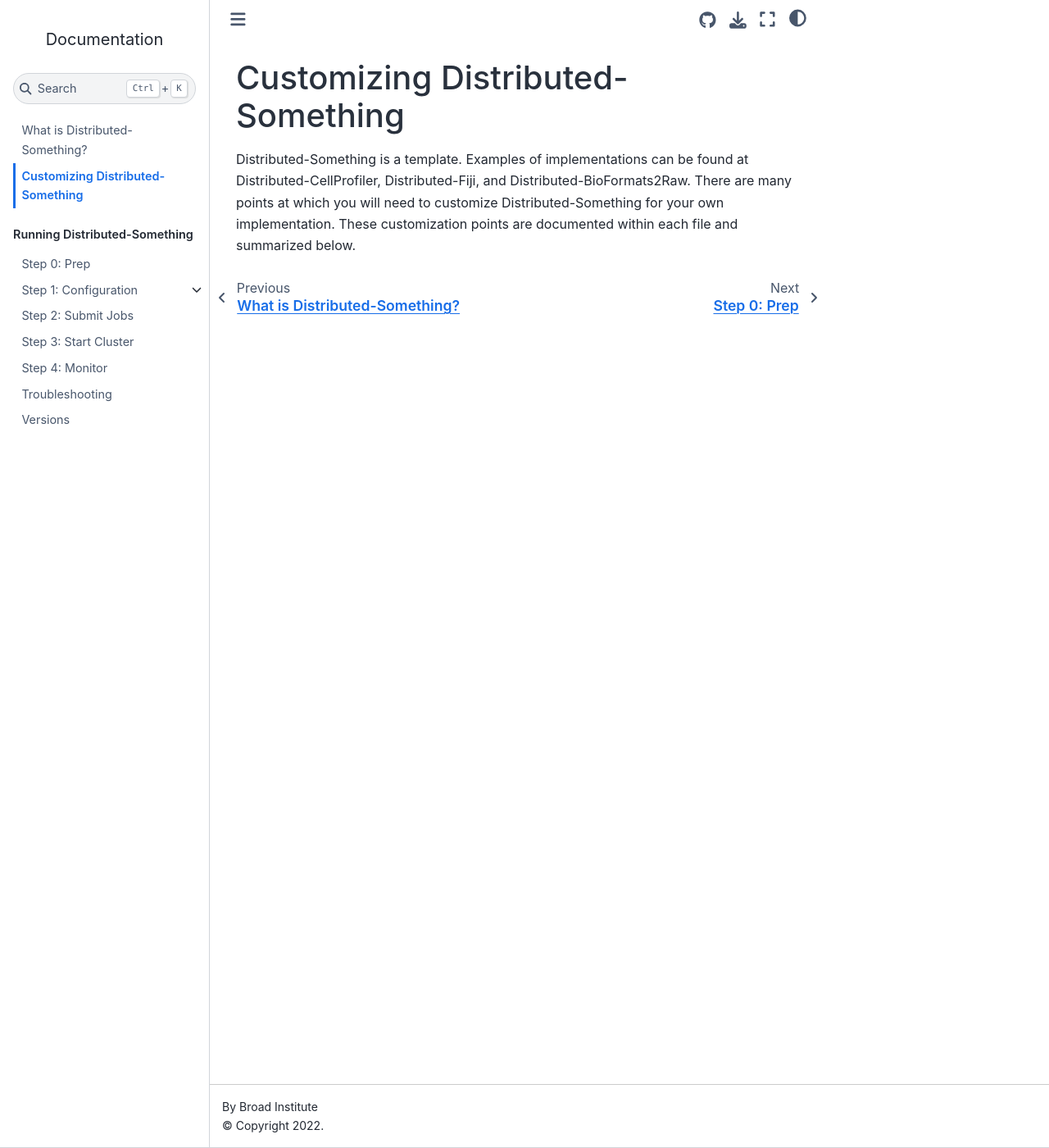
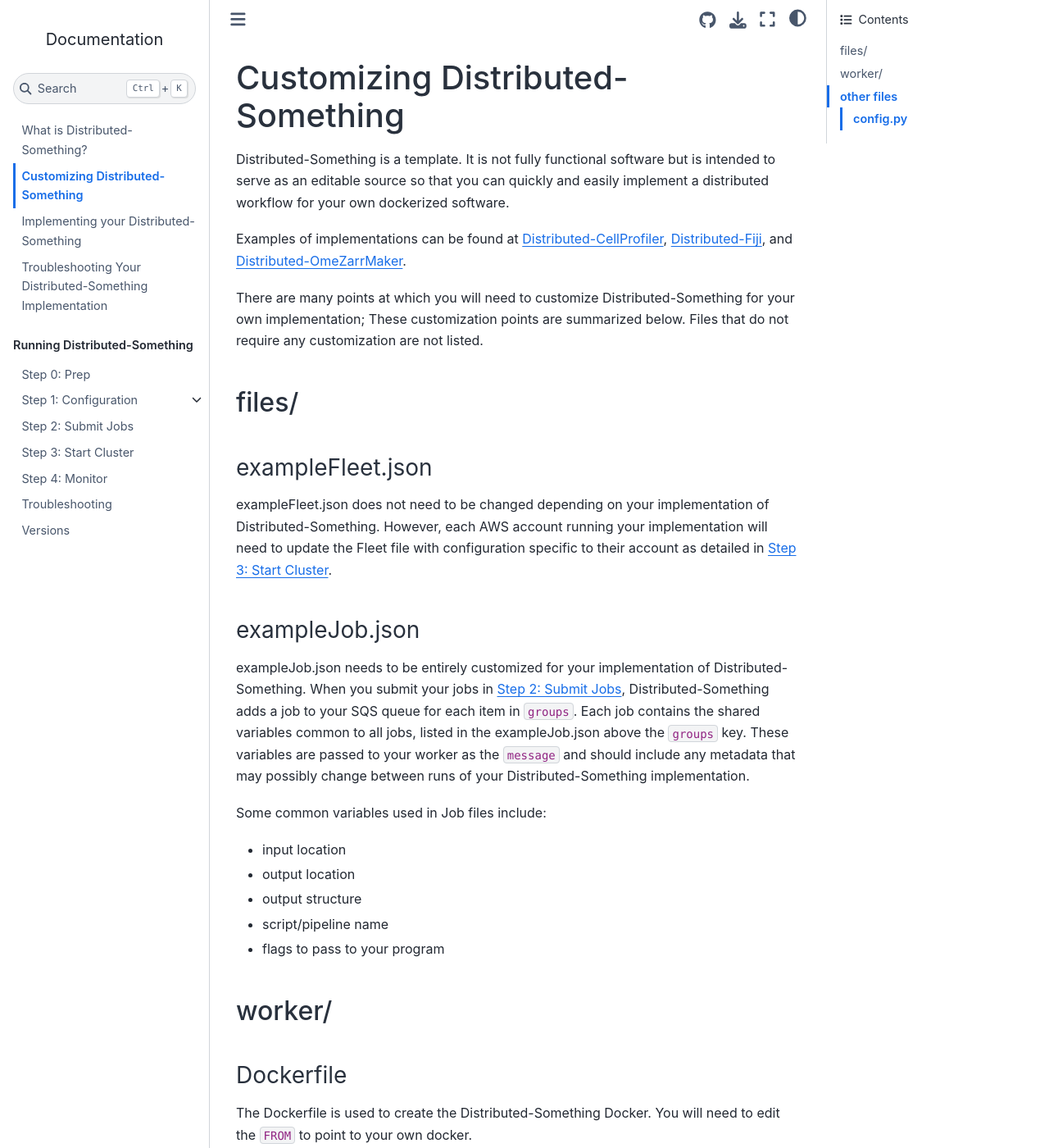
Before and after one commit to DistributedScience/Distributed-Something, a Jupyter Book: the page built from documentation/DS-documentation/customizing_DS.md, in a window 1280 px wide and 1400 px high. Shown: the whole window at 82% size. Built offline with Jupyter Book 1.0.4 settings and Sphinx 7.4.7 and the Sphinx Book theme 1.1.4, drawn with Linux system fonts in a browser that asks for light colours; some of the changed text lies outside the part shown.

Commit message:
work on documentation

```diff
--- a/documentation/DS-documentation/_toc.yml
+++ b/documentation/DS-documentation/_toc.yml
@@ -7,6 +7,8 @@
 - caption:
   chapters:
   - file: customizing_DS
+  - file: implementing_DS
+  - file: troubleshooting_implementation
 - caption: Running Distributed-Something
   chapters:
   - file: step_0_prep
@@ -18,5 +20,5 @@
   - file: step_4_monitor
 - caption:
   chapters:
-  - file: troubleshooting
+  - file: troubleshooting_runs
   - file: versions
--- a/documentation/DS-documentation/customizing_DS.md
+++ b/documentation/DS-documentation/customizing_DS.md
@@ -1,6 +1,67 @@
 # Customizing Distributed-Something
 
 Distributed-Something is a template.
-Examples of implementations can be found at Distributed-CellProfiler, Distributed-Fiji, and Distributed-BioFormats2Raw.
-There are many points at which you will need to customize Distributed-Something for your own implementation.
-These customization points are documented within each file and summarized below.
+It is not fully functional software but is intended to serve as an editable source so that you can quickly and easily implement a distributed workflow for your own dockerized software.
+
+Examples of implementations can be found at [Distributed-CellProfiler](http://github.com/cellprofiler/distributed-cellprofiler), [Distributed-Fiji](http://github.com/cellprofiler/distributed-fiji), and [Distributed-OmeZarrMaker](http://github.com/cellprofiler/distributed-omezarrmaker).
+
+There are many points at which you will need to customize Distributed-Something for your own implementation; These customization points are summarized below.
+Files that do not require any customization are not listed.
+
+## files/
+
+### exampleFleet.json
+
+exampleFleet.json does not need to be changed depending on your implementation of Distributed-Something.
+However, each AWS account running your implementation will need to update the Fleet file with configuration specific to their account as detailed in [Step 3: Start Cluster](step_3_start_cluster.md).
+
+### exampleJob.json
+
+exampleJob.json needs to be entirely customized for your implementation of Distributed-Something.
+When you submit your jobs in [Step 2: Submit Jobs](step_2_submit_jobs.md), Distributed-Something adds a job to your SQS queue for each item in `groups`.
+Each job contains the shared variables common to all jobs, listed in the exampleJob.json above the `groups` key.
+These variables are passed to your worker as the `message` and should include any metadata that may possibly change between runs of your Distributed-Something implementation.
+
+Some common variables used in Job files include:
+- input location
+- output location
+- output structure
+- script/pipeline name
+- flags to pass to your program
+
+## worker/
+
+### Dockerfile
+
+The Dockerfile is used to create the Distributed-Something Docker.
+You will need to edit the `FROM` to point to your own docker.
+
+No further edits to the Dockerfile should be necessary, though advanced users make additional customizations based on the docker they are `FROM`ing.
+Additionally, you may remove the section `# Install S3FS` if your workflow doesn't require mounting an S3 bucket.
+You will still be able to upload and download from an S3 bucket using AWS CLI without mounting it with S3FS.
+
+### generic-worker.py
+
+The majority of code customization for your implementation of Distributed-Something happens in the worker file.
+The `generic-worker.py` code is thoroughly documented with customization details.
+
+### Makefile
+
+Update `user` and `project` to match you and your Distributed-Something implementation, respectively.
+
+### run-worker.sh
+
+You do not need to make any modifications to run-worker.sh.
+You might want to remove `2. MOUNT S3` if your workflow doesn't require mounting an S3 bucket.
+
+## other files
+
+### config.py
+
+`DOCKERHUB_TAG` needs to match the `user` and `project` set in `Makefile`.
+We recommend adjusting `EC2 AND ECS INFORMATION` and `DOCKER INSTANCE RUNNING ENVIRONMENT` variables to reasonable defaults for your Distributed-Something implementation.
+
+If there are any variables you would like to pass to your program as part of configuration, you can add them at the bottom and they will be passed as system variables to the Docker.
+Note that any additional variables added to `config.py` need to also be added to `CONSTANT PATHS IN THE CONTAINER` in `generic-worker.py`.
+
+`AWS GENERAL SETTINGS` are specific to your account. All other sections are variable specific to each batch/run of your Distributed-Something implementation and will need to be adjusted at each run time. More configuration information is available in [Step 1: Configuration](step_1_configuration.md)
```
Also changed, not shown: documentation/DS-documentation/implementing_DS.md (added, +19 -0 lines), documentation/DS-documentation/step_2_submit_jobs.md (+1 -2 lines), documentation/DS-documentation/troubleshooting_implementation.md (added, +25 -0 lines), documentation/DS-documentation/troubleshooting_runs.md (renamed from documentation/DS-documentation/troubleshooting.md).
